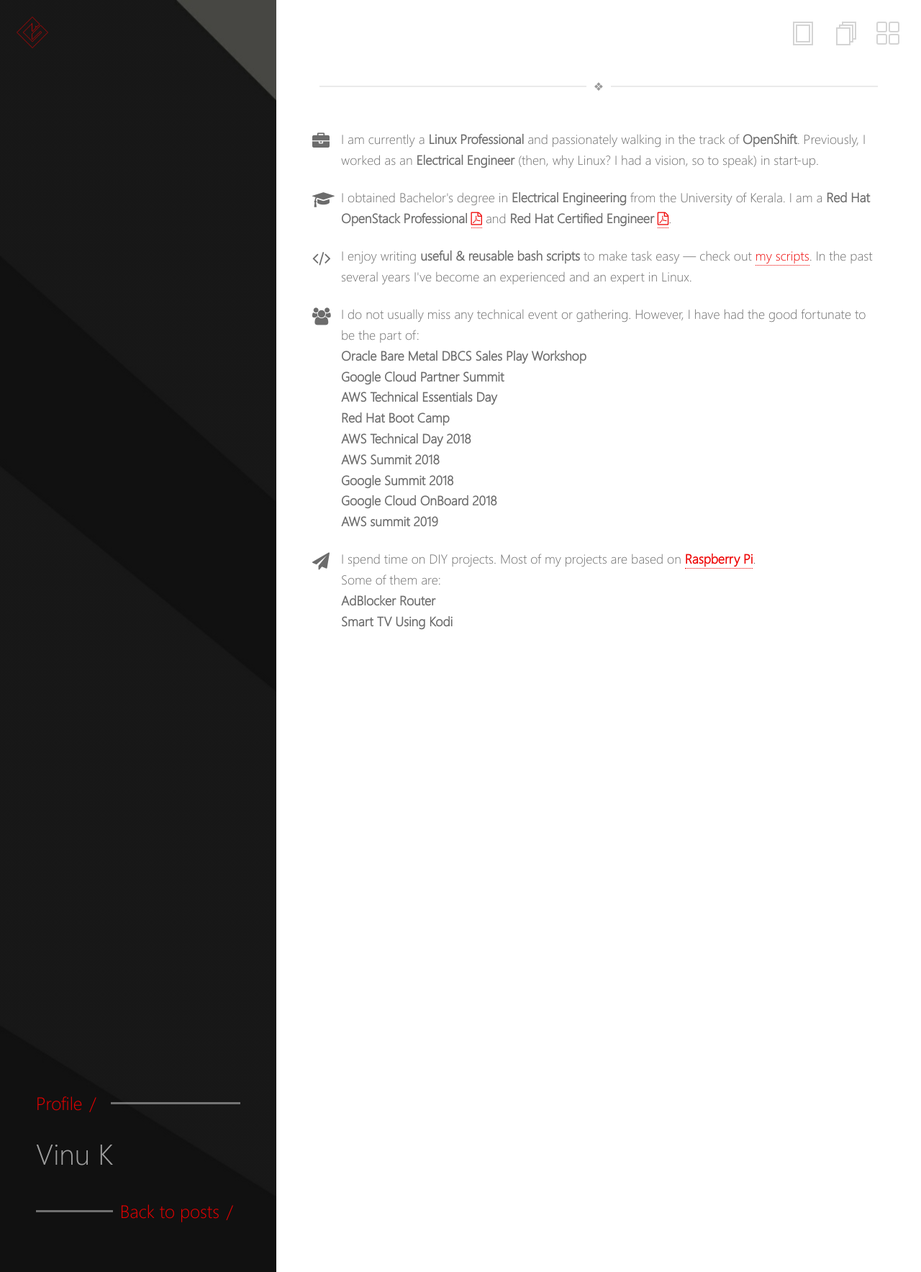
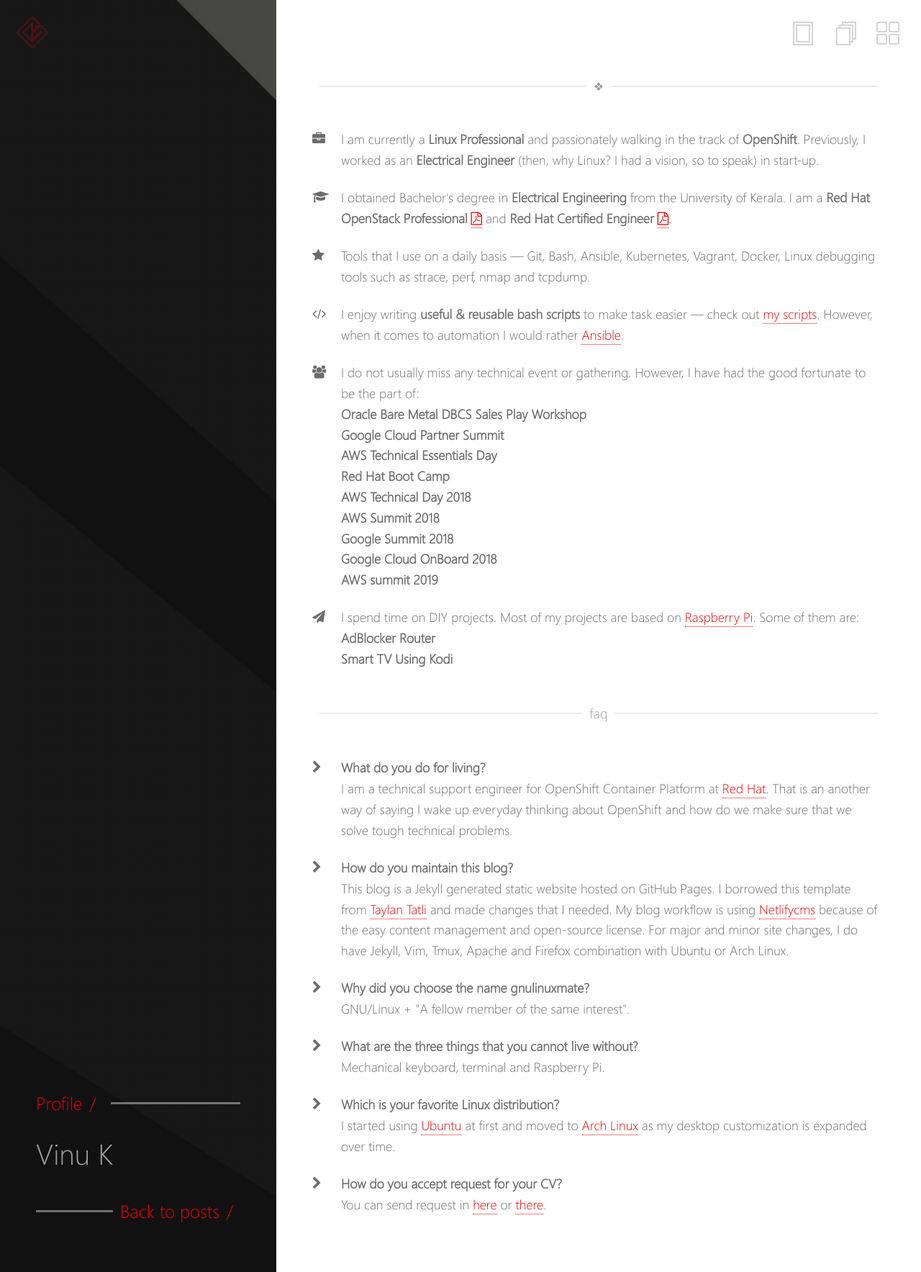
Before and after one commit to kevydotvinu/gnulinuxmate.com, a Jekyll site: the page built from profile.md, in a window 1280 px wide. Shown: the whole page at 72% size. Built offline with Jekyll 4.4.1, drawn with Linux system fonts in a browser that asks for light colours.

Commit message:
modified profile

```diff
--- a/assets/css/portfolio.css
+++ b/assets/css/portfolio.css
@@ -8,7 +8,7 @@
 }
 
 .portfolio-icon {
-  font-size: 24px;
+  font-size: 18px;
   position: absolute;
   left: -40px;
   margin-top: 5px;
--- a/profile.md
+++ b/profile.md
@@ -17,8 +17,13 @@
 </p>
 
 <p class="portfolio-text">
+<span class="fa fa-star portfolio-icon"></span>
+Tools that I use on a daily basis &mdash; Git, Bash, Ansible, Kubernetes, Vagrant, Docker, Linux debugging tools such as strace, perf, nmap and tcpdump.
+</p>
+
+<p class="portfolio-text">
 <span class="fa fa-code portfolio-icon"></span>
-I enjoy writing <strong>useful & reusable bash scripts</strong> to make task easy &mdash; check out <a href="https://github.com/kevydotvinu/scripts">my scripts</a>. In the past several years I've become an experienced and an expert in Linux.
+I enjoy writing <strong>useful & reusable bash scripts</strong> to make task easier &mdash; check out <a href="https://github.com/kevydotvinu/scripts">my scripts</a>. However, when it comes to automation I would rather <a href="https://www.ansible.com">Ansible</a>.
 </p>
 
 <p class="portfolio-text">
@@ -28,7 +33,39 @@
 
 <p class="portfolio-text">
 <span class="fa fa-paper-plane portfolio-icon"></span>
-I spend time on DIY projects. Most of my projects are based on <a href="https://www.raspberrypi.org/"><strong>Raspberry Pi</strong></a>.<br>Some of them are:<br><strong>AdBlocker Router</strong><br><strong>Smart TV Using Kodi</strong>
+I spend time on DIY projects. Most of my projects are based on <a href="https://www.raspberrypi.org/">Raspberry Pi</a>. Some of them are:<br><strong>AdBlocker Router</strong><br><strong>Smart TV Using Kodi</strong>
+</p>
+
+<div class="date-highlight">{% if page.date %}{{ page.date | date: '%d %b %Y' }}{% else %}faq{% endif %}</div>
+
+<p class="portfolio-text">
+<span class="fa fa-chevron-right portfolio-icon"></span>
+<strong>What do you do for living?</strong><br>I am a technical support engineer for OpenShift Container Platform at <a href="https://www.redhat.com">Red Hat</a>. That is an another way of saying I wake up everyday thinking about OpenShift and how do we make sure that we solve tough technical problems.<br>
+</p>
+
+<p class="portfolio-text">
+<span class="fa fa-chevron-right portfolio-icon"></span>
+<strong>How do you maintain this blog?</strong><br>This blog is a Jekyll generated static website hosted on GitHub Pages. I borrowed this template from <a href="https://github.com/TaylanTatli/Halve">Taylan Tatli</a> and made changes that I needed. My blog workflow is using <a href="https://www.netlifycms.org/">Netlifycms</a> because of the easy content management and open-source license. For major and minor site changes, I do have Jekyll, Vim, Tmux, Apache and Firefox combination with Ubuntu or Arch Linux.<br>
+</p>
+
+<p class="portfolio-text">
+<span class="fa fa-chevron-right portfolio-icon"></span>
+<strong>Why did you choose the name gnulinuxmate?</strong><br>GNU/Linux + "A fellow member of the same interest".<br>
+</p>
+
+<p class="portfolio-text">
+<span class="fa fa-chevron-right portfolio-icon"></span>
+<strong>What are the three things that you cannot live without?</strong><br>Mechanical keyboard, terminal and Raspberry Pi.<br>
+</p>
+
+<p class="portfolio-text">
+<span class="fa fa-chevron-right portfolio-icon"></span>
+<strong>Which is your favorite Linux distribution?</strong><br>I started using <a href="https://www.ubuntu.com">Ubuntu</a> at first and moved to <a href="https://www.archlinux.org">Arch Linux</a> as my desktop customization is expanded over time.<br>
+</p>
+
+<p class="portfolio-text">
+<span class="fa fa-chevron-right portfolio-icon"></span>
+<strong>How do you accept request for your CV?</strong><br>You can send request in <a href="/contact">here</a> or <a href="mailto:hello@gnulinuxmate.com">there</a>.<br>
 </p>
 
 </div>
```
